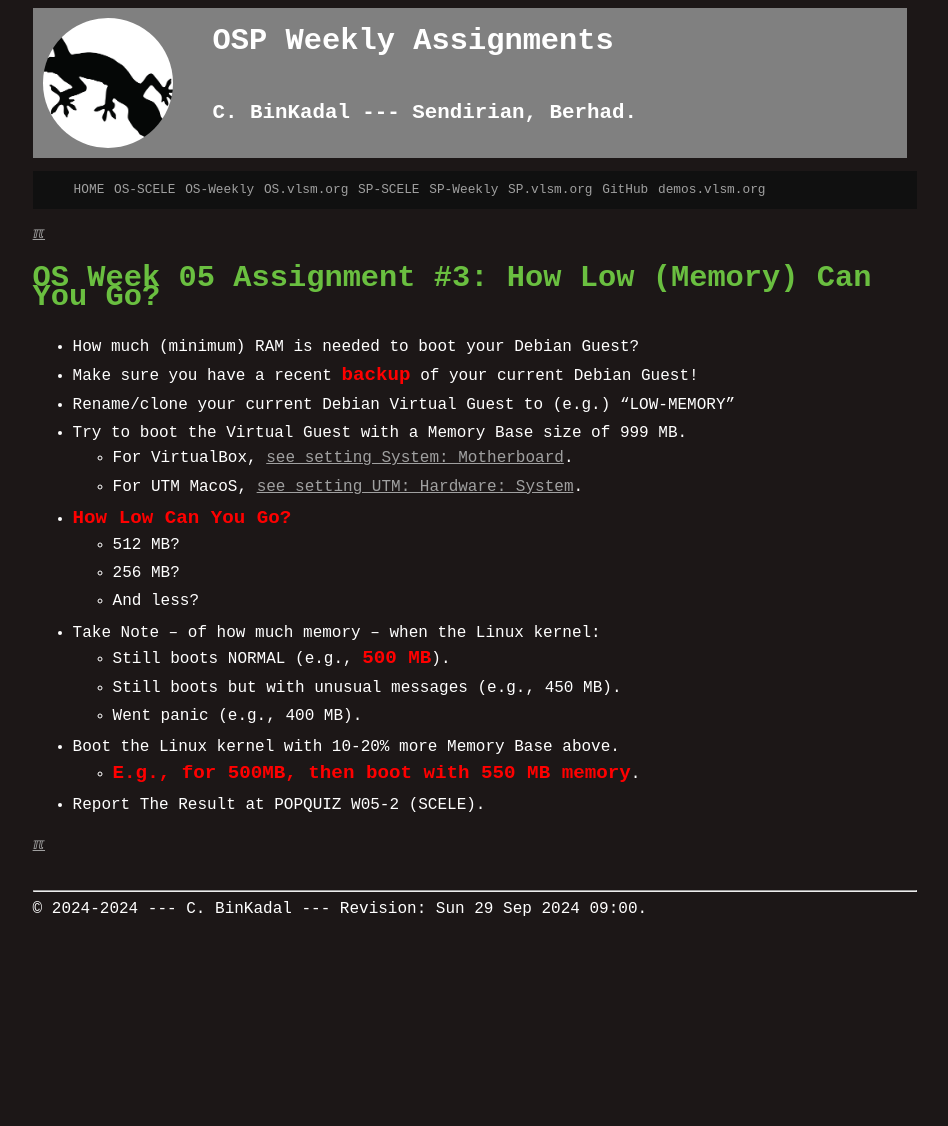
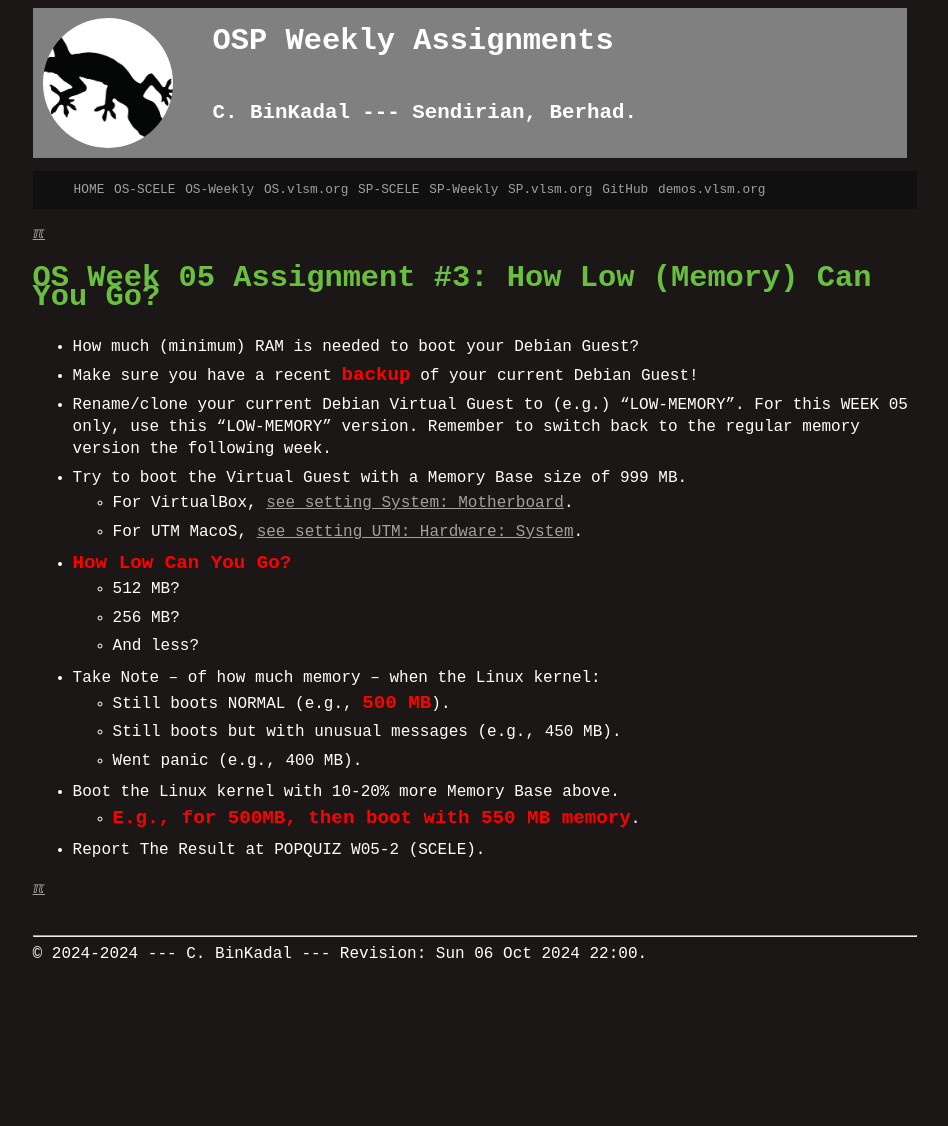
Before and after one commit to os2xx/demOS, a Jekyll site: the page built from W05-02.md, in a window 1280 px wide. Shown: the whole page, without its empty margins (165-1113 px from the left). Built offline with Jekyll 4.4.1, drawn with Linux system fonts in a browser that asks for light colours; before the commit the page ends 1081 px from its top, so only the background shows below that.

Commit message:
modified:   W05-02.md

```diff
--- a/W05-02.md
+++ b/W05-02.md
@@ -10,7 +10,9 @@ title:  "OSP Weekly Assignments"
 * Make sure you have a recent
   <span style="color:red; font-weight:bold; font-size:larger;">backup</span>
   of your current Debian Guest!
-* Rename/clone your current Debian Virtual Guest to (e.g.) "LOW-MEMORY"
+* Rename/clone your current Debian Virtual Guest to (e.g.) "LOW-MEMORY".
+  For this WEEK 05 only, use this "LOW-MEMORY" version.
+  Remember to switch back to the regular memory version the following week.
 * Try to boot the Virtual Guest with a Memory Base size of 999 MB.
   * For VirtualBox, [see setting System: Motherboard](https://doit.vlsm.org/013.html#idx021).
   * For UTM MacoS, [see setting UTM: Hardware: System](https://doit.vlsm.org/009.html#idx005).
--- a/_config.yml
+++ b/_config.yml
@@ -1,5 +1,5 @@
 title: Operating Systems Programming
-version:     "Sun 29 Sep 2024 09:00"
+version:     "Sun 06 Oct 2024 22:00"
 copyright:   "2024-2024"
 description: This is the Operating System course site,
       a GitHub Page, hosted at GitHub.com (thank you!).
```
Also changed, not shown: index.md (+2 -2 lines).
